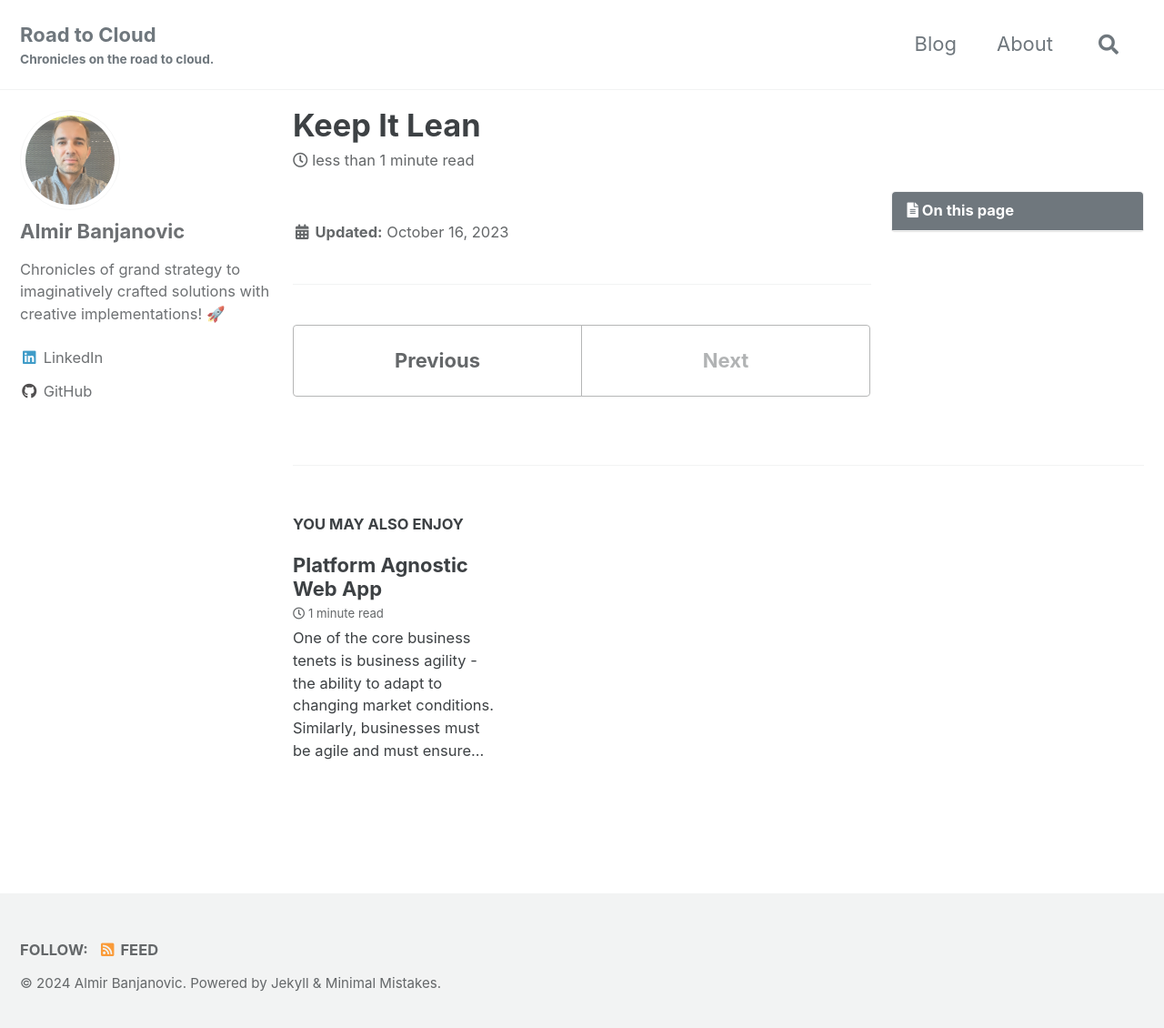
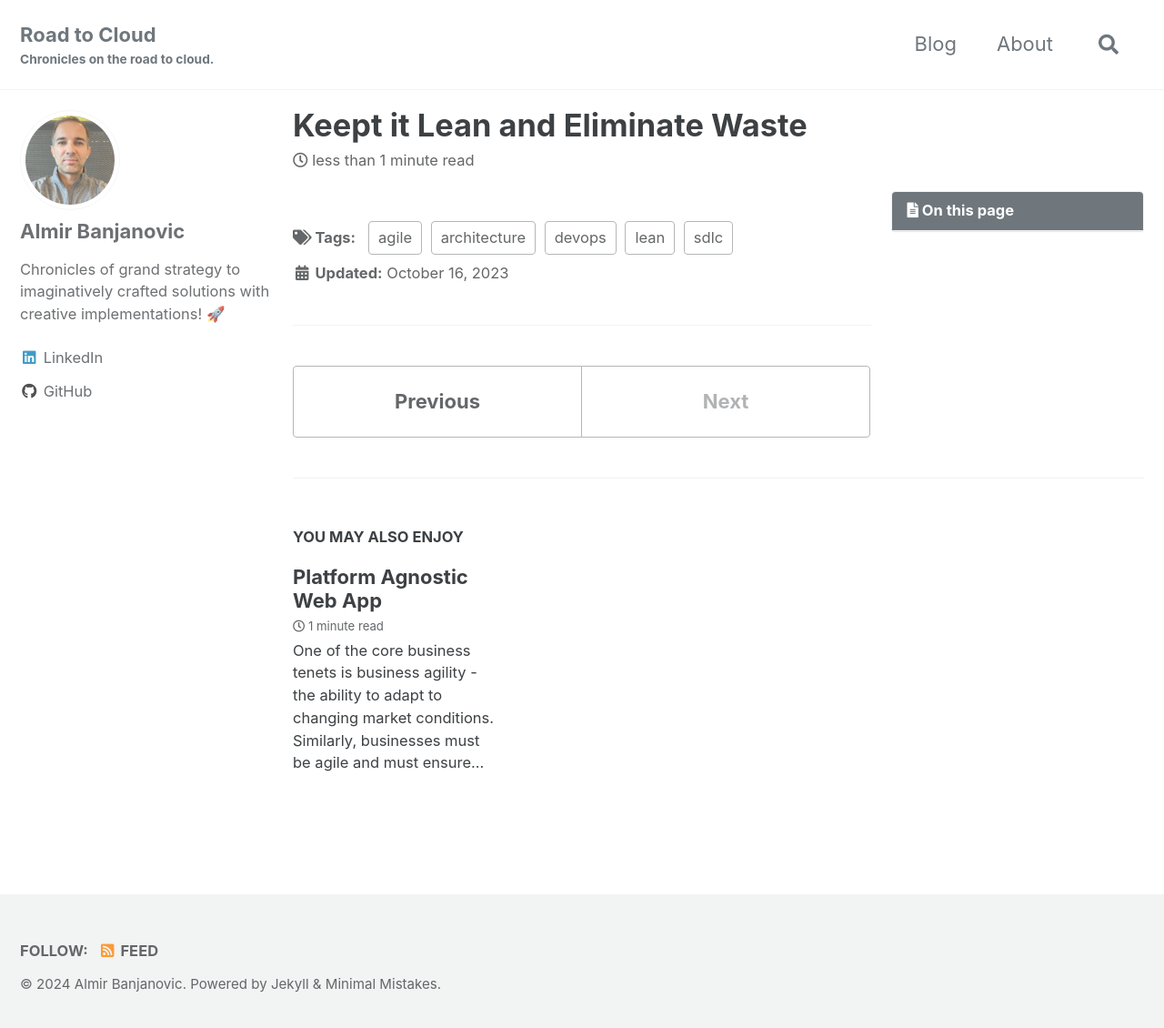
Before and after one commit to almirbanjanovic/roadtocloud.github.io, a Jekyll site: the page built from _posts/2023-10-16-keep-it-lean.md, in a window 1280 px wide and 1137 px high. Shown: the top 1130 px of the window at 91% size. Built offline with Jekyll 4.4.1, drawn with Linux system fonts in a browser that asks for light colours; cached includes are drawn as plain includes; comment, search, counter and statistics services are not loaded.

Commit message:
Update 2023-10-16-keep-it-lean.md

```diff
--- a/_posts/2023-10-16-keep-it-lean.md
+++ b/_posts/2023-10-16-keep-it-lean.md
@@ -1,3 +1,10 @@
 ---
+title:  "Keept it Lean and Eliminate Waste"
 toc: true
+tags:
+  - architecture
+  - lean
+  - agile
+  - devops
+  - sdlc
 ---
```
